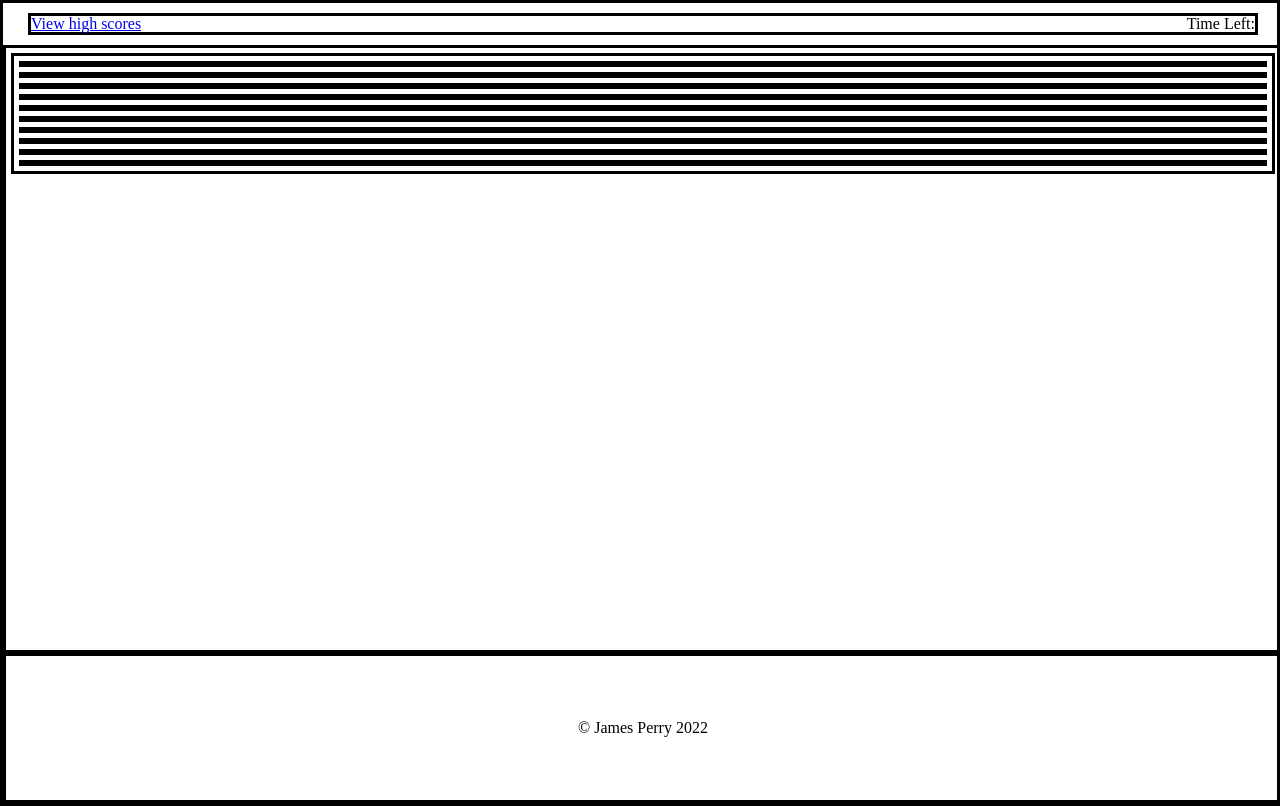
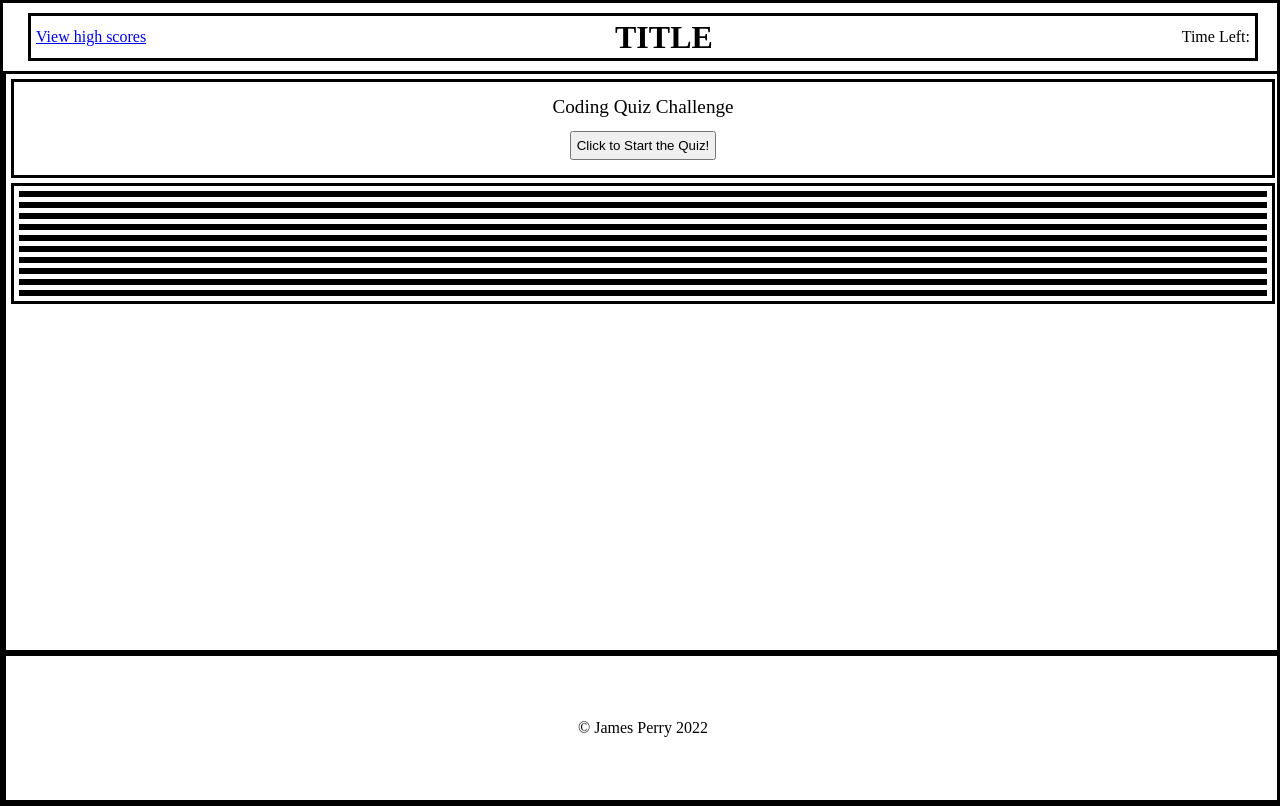
Before and after one commit to pbp66/web-api-quiz, a plain HTML site: page index.html in a window 1280 px wide. Drawn offline with Linux system fonts and the light colour scheme.

Commit message:
Updating the Quiz Intro Section

```diff
--- a/assets/01-style/style.css
+++ b/assets/01-style/style.css
@@ -15,17 +15,34 @@ body {
 
 }
 
+h1 {
+    font-size: 2em;
+    font-weight: 700;
+}
+
+h2 {
+    font-size: 1.2em;
+}
+
+h3 {
+    font-size: 1.17em;
+}
+
+
 header {
     display: flex;
     flex-flow: row;
     justify-content: space-between;
+    align-items: center;
     margin: 10px 25px;
+    padding: 5px;
     /* TODO: Specify Width. The pseudo-elements will grow with the page instead */
 }
 
 header::before, header::after {
     flex-grow: 1;
 }
+
 
 main {
     flex: 1;
@@ -35,6 +52,21 @@ article {
     margin: 5px;
 }
 
+#quiz-start {
+    display: flex;
+    flex-flow: column;
+    justify-content: center;
+    align-items: center;
+}
+
+#quiz-start h2, #quiz-start input {
+    margin-top: 10px;
+    padding: 5px;
+}
+
+#quiz-start input {
+    margin-bottom: 15px;
+}
 section {
     margin: 5px;
 }
--- a/index.html
+++ b/index.html
@@ -12,9 +12,14 @@
 <body>
     <header>
         <a href="#">View high scores</a>
+        <h1>TITLE</h1>
         <p>Time Left: </p>
     </header>
     <main>
+        <article id="quiz-start">
+            <h2>Coding Quiz Challenge</h2>
+            <input type="button" value="Click to Start the Quiz!">
+        </article>
         <article id="quiz-container">
             <section class="quiz" id="question-1">
 
```
